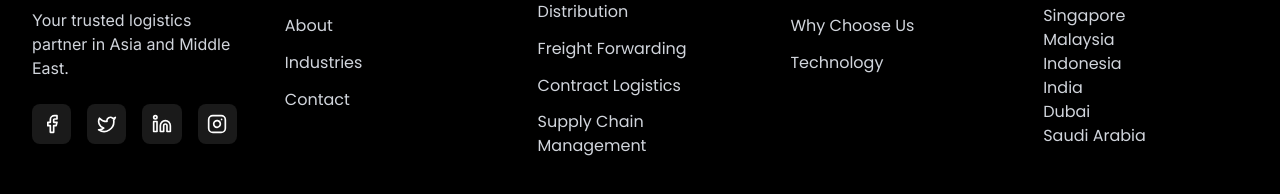
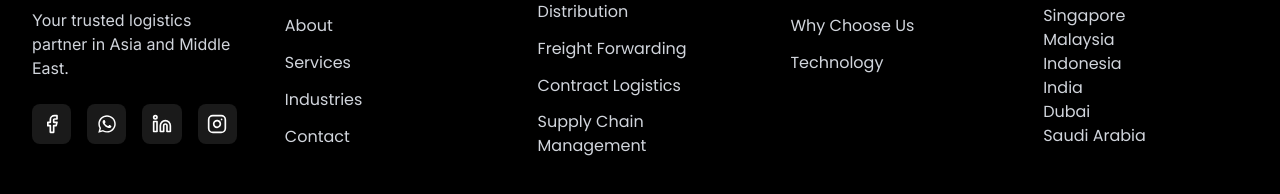
Before and after one commit to not-aimmee/dolmark, a React (Vite) app in the folder dolmark-landing/: page /#/terms in a window 1280 px wide. Shown: the part 2636-2830 px from the top of the page. Built offline with nearby package versions, Linux system fonts and the light colour scheme.

Commit message:
linked socials

```diff
--- a/dolmark-landing/index.html
+++ b/dolmark-landing/index.html
@@ -7,6 +7,7 @@
     <link rel="icon" type="image/png" sizes="16x16" href="/favicon-16x16.png">
     <link rel="icon" type="image/svg+xml" href="/favicon1.png" />
     <meta name="viewport" content="width=device-width, initial-scale=1.0" />
+    <meta name= "google-site-verification" content="Se5mYb_IkuilIZveJ1qgMB_kMR2k_KsGaZoIEmLNTJs"/>
     <title>SAUDEX GLOBAL</title>
   </head>
   <body>
--- a/dolmark-landing/package.json
+++ b/dolmark-landing/package.json
@@ -58,6 +58,7 @@
     "react-dnd": "16.0.1",
     "react-dnd-html5-backend": "16.0.1",
     "react-hook-form": "7.55.0",
+    "react-icons": "^5.5.0",
     "react-popper": "2.3.0",
     "react-resizable-panels": "2.1.7",
     "react-responsive-masonry": "2.7.1",
--- a/dolmark-landing/src/App.tsx
+++ b/dolmark-landing/src/App.tsx
@@ -41,8 +41,8 @@ export default function App() {
                 <Hero />
                 <Services />
                 <Industries />
+                <About />
                 <WhyChooseUs />
-                <About />
                 <Technology />
               </>
             }
--- a/dolmark-landing/src/app/components/Footer.tsx
+++ b/dolmark-landing/src/app/components/Footer.tsx
@@ -1,4 +1,5 @@
-import { Facebook, Twitter, Linkedin, Instagram } from 'lucide-react';
+import { Facebook, Linkedin, Instagram } from 'lucide-react';
+import { FaWhatsapp } from 'react-icons/fa';
 import { useState } from 'react';
 import { TEXT } from '../../constants';
 import { Logo } from '../components/Logo';
@@ -51,10 +52,18 @@ export function Footer() {
               <a href="#" className="w-10 h-10 bg-white/10 rounded-lg flex items-center justify-center hover:bg-[#00A86B] transition-colors">
                 <Facebook className="w-5 h-5" />
               </a>
-              <a href="#" className="w-10 h-10 bg-white/10 rounded-lg flex items-center justify-center hover:bg-[#00A86B] transition-colors">
-                <Twitter className="w-5 h-5" />
-              </a>
-              <a href="#" className="w-10 h-10 bg-white/10 rounded-lg flex items-center justify-center hover:bg-[#00A86B] transition-colors">
+             <a
+  href="https://wa.me/6585351308"
+  target="_blank"
+  rel="noopener noreferrer"
+  className="w-10 h-10 bg-white/10 rounded-lg flex items-center justify-center hover:bg-[#25D366] transition-colors"
+  aria-label="Chat on WhatsApp"
+>
+  <FaWhatsapp className="w-5 h-5" />
+</a>
+
+
+              <a href="https://www.linkedin.com/company/saudexglobal/" className="w-10 h-10 bg-white/10 rounded-lg flex items-center justify-center hover:bg-[#00A86B] transition-colors">
                 <Linkedin className="w-5 h-5" />
               </a>
               <a href="#" className="w-10 h-10 bg-white/10 rounded-lg flex items-center justify-center hover:bg-[#00A86B] transition-colors">
@@ -75,6 +84,11 @@ export function Footer() {
               <li>
                 <button onClick={() => scrollToSection('about')} className="text-gray-300 hover:text-[#00A86B] transition-colors">
                   {TEXT.nav.about}
+                </button>
+              </li>
+              <li>
+                <button onClick={() => scrollToSection('services')} className="text-gray-300 hover:text-[#00A86B] transition-colors">
+                  {TEXT.nav.services}
                 </button>
               </li>
               <li>
```
Also changed, not shown: 1 other file (tests, documents, lock files or other folders).
